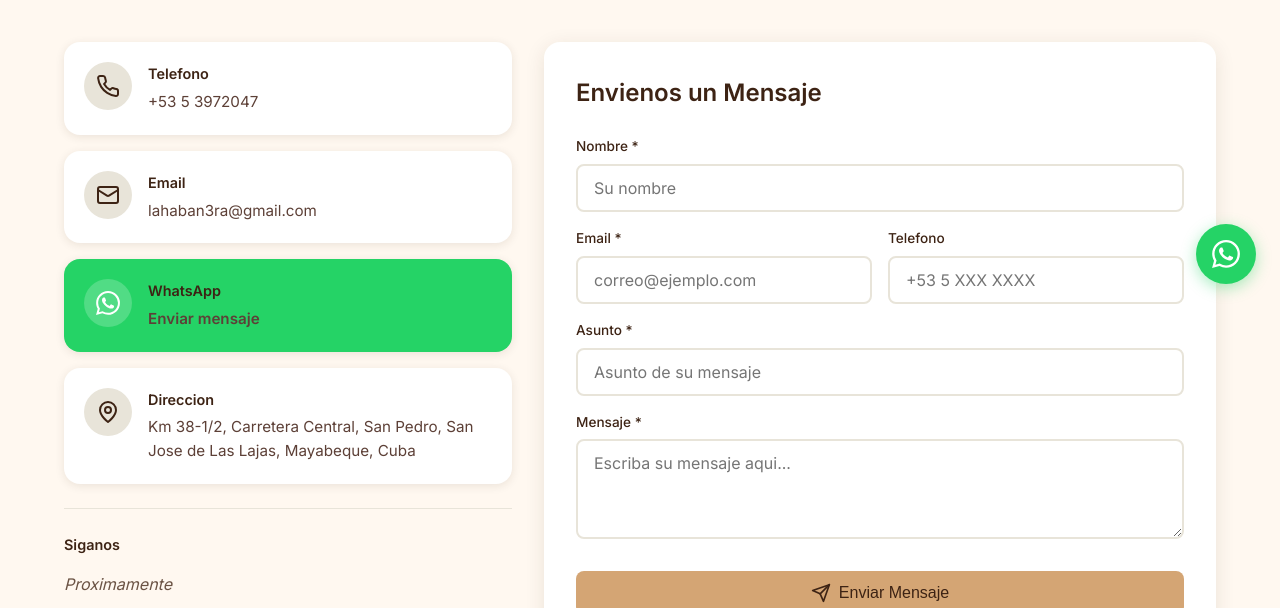
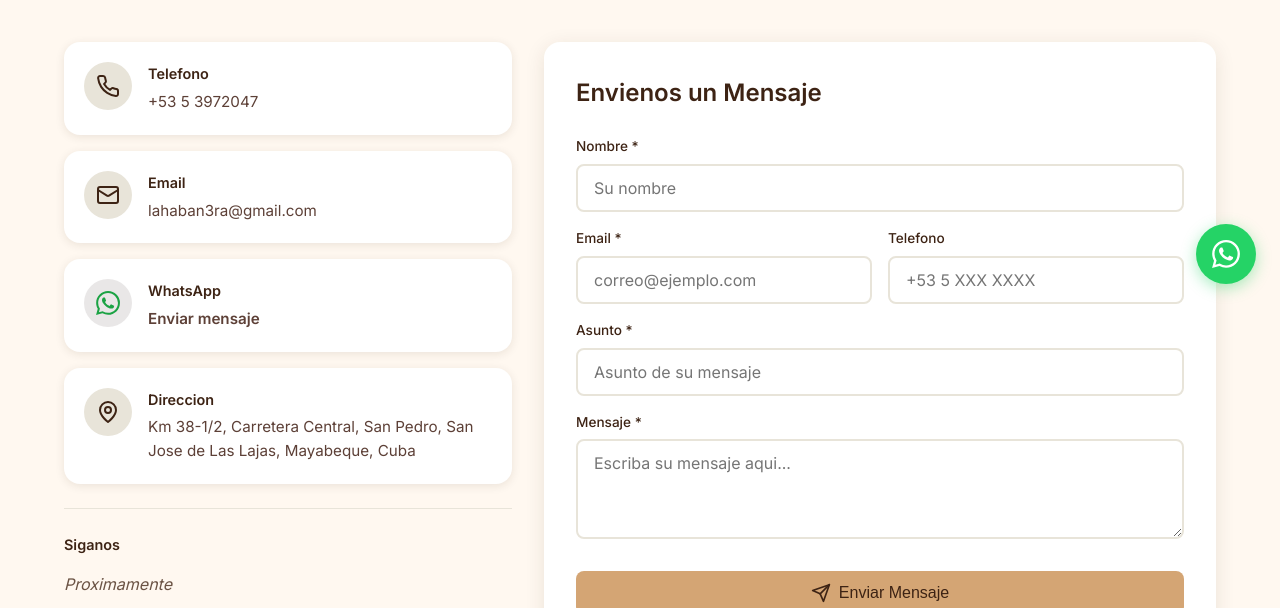
Before and after one commit to lorenlabs20-sudo/lahabanera-final, an Astro site in the folder portal/: page /contacto in a window 1280 px wide. Shown: the part 492-1100 px from the top of the page. Built offline with nearby package versions, Linux system fonts and the light colour scheme; Astro itself is replaced by a stand-in of ours; no server answers.

Commit message:
Correccion del color verde feo de whatsapp

```diff
--- a/portal/src/pages/contacto/index.astro
+++ b/portal/src/pages/contacto/index.astro
@@ -344,7 +344,6 @@ const config = data.configuracion;
   }
 
   .whatsapp-card {
-    background-color: #25d366;
     color: white;
   }
 
@@ -369,8 +368,8 @@ const config = data.configuracion;
   }
 
   .whatsapp-card .info-icon {
-    background-color: rgba(255, 255, 255, 0.2);
-    color: white;
+    background-color: rgba(143, 134, 134, 0.2);
+    color: rgb(27, 163, 68);
   }
 
   .info-text h3 {
```
